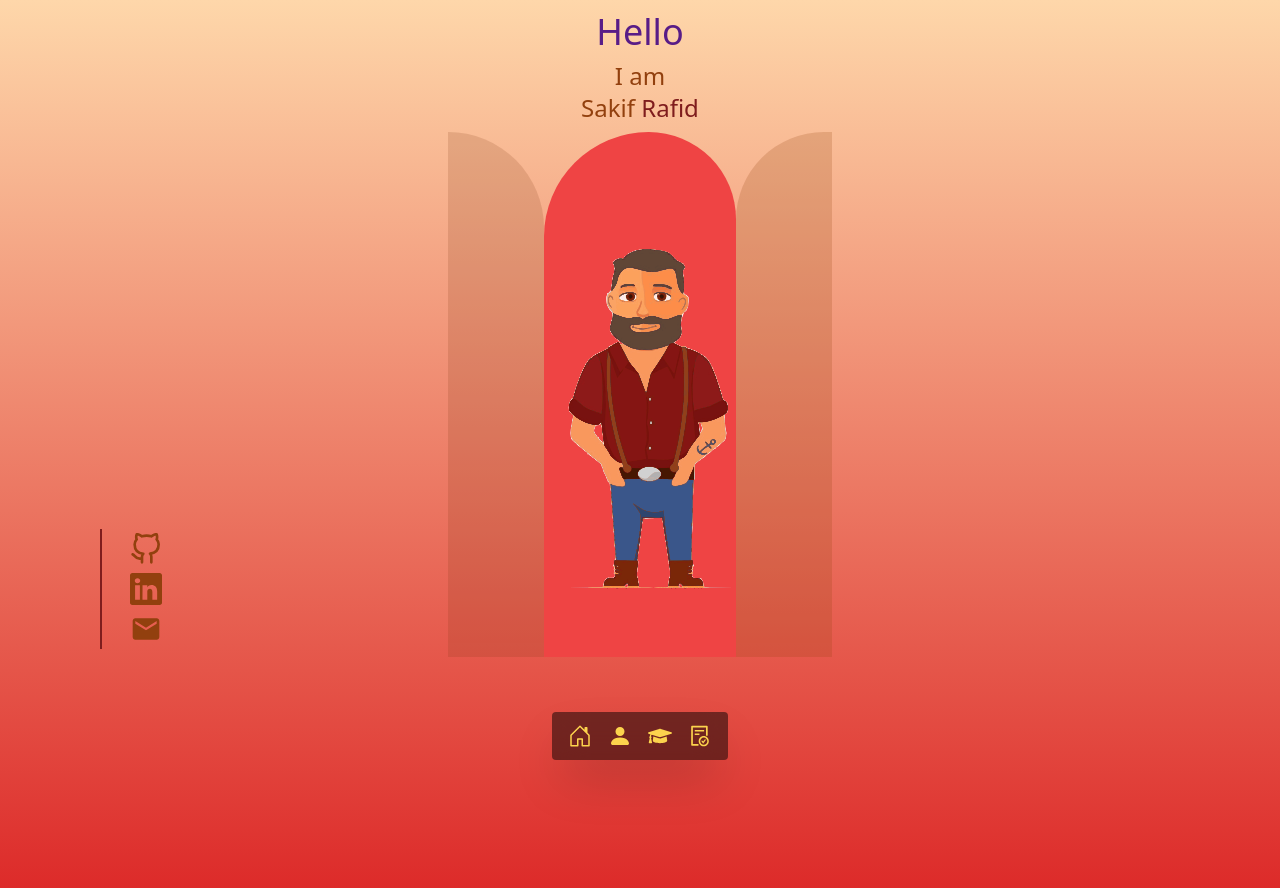
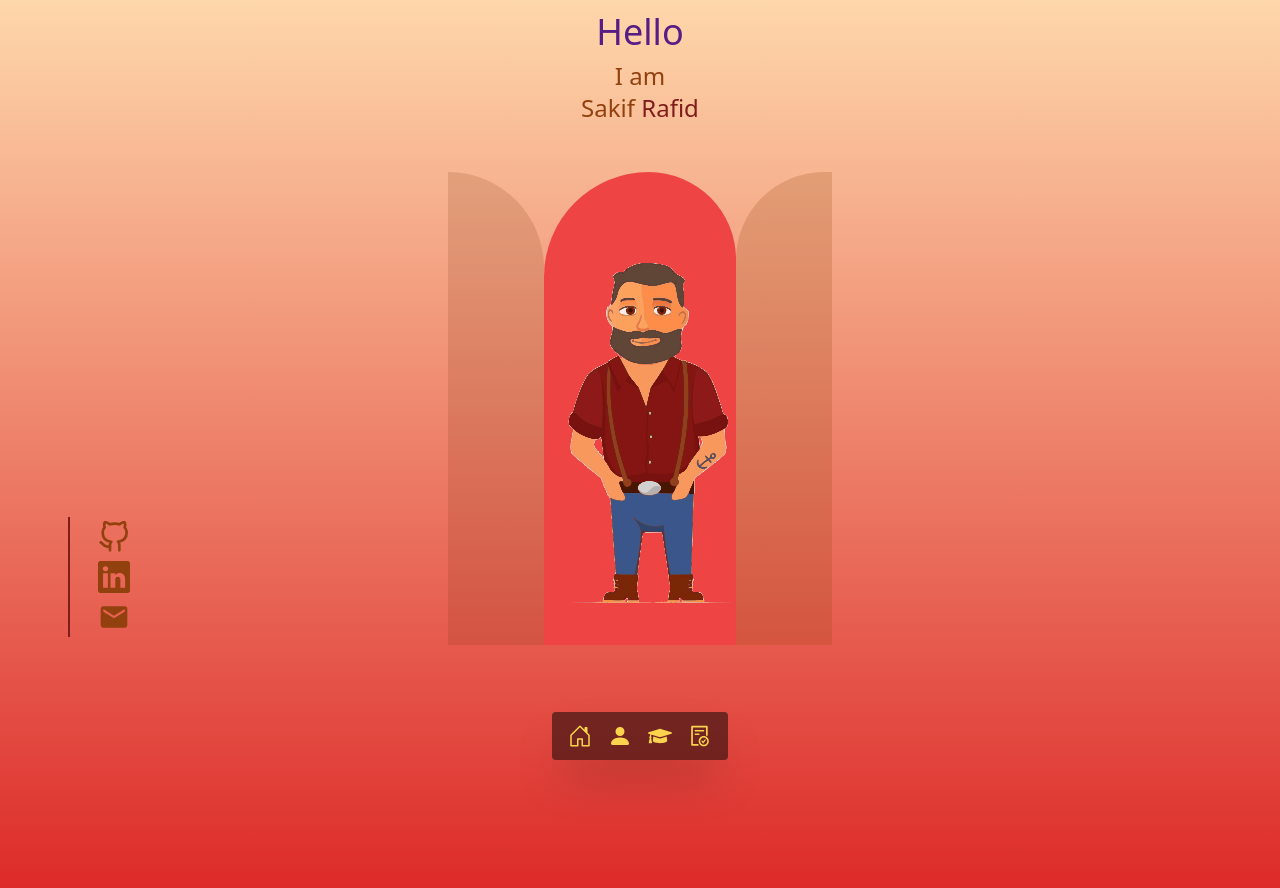
Before and after one commit to Sakif04/Portfolio_React, a React (Vite) app: page / in a window 1280 px wide. Shown: the top 888 px of the page. Built offline with nearby package versions, Linux system fonts and the light colour scheme.

Commit message:
changed hero_styling

```diff
--- a/src/css/tailwind.css
+++ b/src/css/tailwind.css
@@ -54,7 +54,8 @@
 
   .sticky-links{
     @apply z-30;
-    @apply fixed left-1/2 -translate-x-1/2 bottom-10 flex flex-row flex-wrap   backdrop-filter backdrop-blur-lg bg-black/50 p-2 rounded shadow-2xl;
+    @apply fixed left-1/2 -translate-x-1/2 bottom-10 flex flex-row
+     flex-wrap   backdrop-filter backdrop-blur-lg bg-black/50 p-2 rounded shadow-2xl;
     @apply md:text-xs sm:text-xs;
   }
   .home{
@@ -68,8 +69,9 @@
     @apply z-10 w-full;
   }
   .hero-box{
-    @apply bg-red-500 h-2/3 w-48 mx-auto flex justify-center relative;
+    @apply bg-red-500 md:h-4/5 w-48 mx-auto flex justify-center relative;
     @apply before:bg-amber-800 after:bg-amber-900/80;
+    @apply lg:h-3/5 mt-12;
     border-radius:12rem 10rem 0 0;
   }
   .link{
@@ -89,8 +91,9 @@
     @apply text-5xl text-center my-2;
   }
   .contacts{
-   @apply w-20 relative lg:left-1/4 border-l-2 border-red-900 ml-5 -mt-32;
-   @apply md:text-xs sm:text-xs sm:left-20;
+   @apply w-20 relative left-1 border-l-2 border-red-900 ml-5 -mt-32 sm:left-28;
+   @apply md:text-xs sm:text-xs sm:left-20 md:left-12;
+
   }
   .contact-link{
     @apply text-amber-800 rounded-lg w-20 h-10 cursor-pointer mx-1 p-1 hover:text-white text-2xl hover:bg-red-900/80;
```
Also changed, not shown: 1 other file (tests, documents, lock files or other folders).
